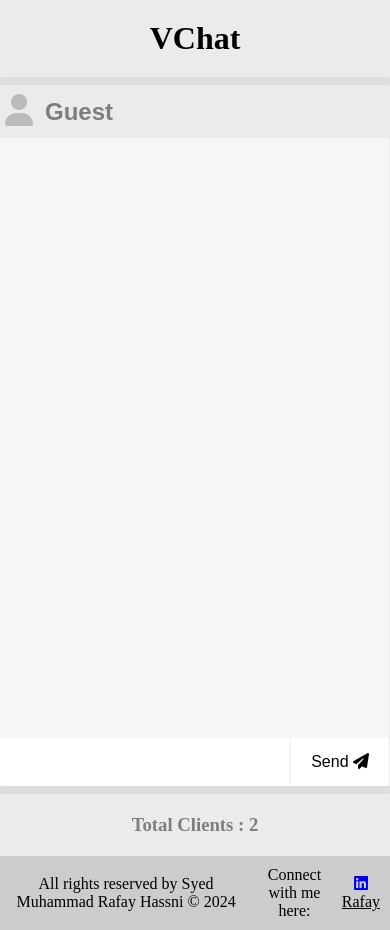
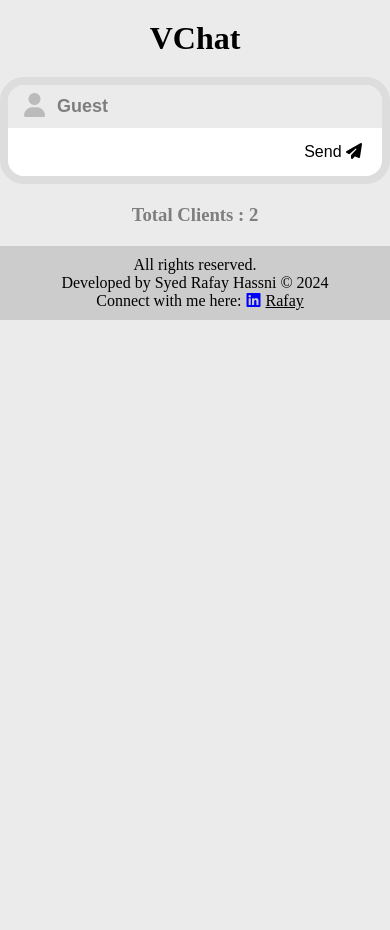
Before and after one commit to rafaysyed1/Let-s-Chat, a website: page public/index.html in a window 390 px wide. After the commit the page ends 844 px from the top, so only its background shows below. Drawn offline with nearby package versions, Linux system fonts and the light colour scheme; no server answers.

Commit message:
Make the app responsive

```diff
--- a/public/index.html
+++ b/public/index.html
@@ -32,16 +32,15 @@
     <h3 class="clientsTotal" id="cleintsTotal">Total Clients : 2</h3>
     <footer class="footer">
         <div class="copyright">
-            <p>All rights reserved by Syed Muhammad Rafay Hassni &copy 2024 </p>
+            <p>All rights reserved.</p>
+            <p>Developed by Syed Rafay Hassni &copy 2024</p>
         </div>
         <div class="links">
             <p>Connect with me here:</p>
-
+            <span><i class="fa-brands fa-linkedin"></i><a class="linked_link" href="https://www.linkedin.com/in/syedmuhammadrafayhassni/">Rafay</a></span>
 
         </div>
-        <div class="linkedin">
-            <span><i class="fa-brands fa-linkedin"></i><a class="linked_link" href="https://www.linkedin.com/in/syedmuhammadrafayhassni/">Rafay</a></span>
-        </div>
+
 
     </footer>
 
--- a/public/style.css
+++ b/public/style.css
@@ -1,16 +1,16 @@
-*{
+* {
     margin: 0;
     padding: 0;
     box-sizing: border-box;
     scroll-behavior: smooth;
+}
 
-}
-a{
+a {
     color: black;
     text-decoration: underline;
 }
 
-body{
+body {
     display: flex;
     flex-direction: column;
     justify-content: center;
@@ -18,92 +18,100 @@ body{
     background-color: #ebebeb;
 }
 
-.title{
+.title {
     margin: 20px 0;
 }
-.main{
+
+.main {
     border: 8px solid #dddddd;
     border-radius: 24px;
     overflow: hidden;
+    width: 100%; /* Occupy full width */
+    max-width: 600px; /* Limit maximum width for better readability on larger screens */
 }
 
-.name{
-    display:  flex;
+.name {
+    display: flex;
     font-size: 32px;
     font-weight: 700;
     padding: 8px 16px;
-    color : #7e7e7e;
+    color: #7e7e7e;
     background-color: #ebebeb;
 }
 
 .name > span {
-    color : #bbb;
-
+    color: #bbb;
 }
 
-.nameInput{
+.nameInput {
     font-size: 24px;
     font-weight: 700;
-    color : #7e7e7e;
+    color: #7e7e7e;
     flex-grow: 1;
     border: none;
-    margin:0px 12px;
+    margin: 0px 12px;
     outline: none;
     background-color: #ebebeb;
 }
 
-.messageContainer{
+.messageContainer {
     display: flex;
-    flex-direction:column ;
+    flex-direction: column;
     background-color: #f6f6f6;
-    width: 400px;
-    height: 600px;
-    overflow-y: scroll;
+    width: 100%;
+    max-height: 400px;
+    overflow-y: auto; /* Enable scrolling if content exceeds max height */
     overflow-x: hidden;
 }
-.messageLeft ,.messageRight {
+
+.messageLeft,
+.messageRight {
     list-style: none;
     padding: 8px 12px;
     margin: 12px;
-    max-width: 250px;
+    max-width: 70%; /* Adjust maximum width for better responsiveness */
     font-size: 18px;
     word-wrap: break-word;
 }
+
 .messageLeft {
     border-radius: 20px 20px 20px 0px;
     align-self: flex-start;
     background-color: #fff;
     box-shadow: -2px 2px #dcdcdc;
+}
 
-}
 .messageRight {
     border-radius: 20px 20px 0px 20px;
     align-self: flex-end;
     background-color: green;
     color: #f6f6f6;
     box-shadow: -2px 2px #dcdcdc;
+}
 
-}
-.messageLeft > p > span ,.messageRight > p > span{
+.messageLeft > p > span,
+.messageRight > p > span {
     display: block;
     font-style: italic;
     font-size: 12px;
     margin-top: 4px;
 }
-.messageFeedback{
+
+.messageFeedback {
     font-style: italic;
     font-size: 14px;
     padding: 0px 16px 16px 16px;
     color: #2d2d2d;
     text-align: center;
 }
+
 .messageForm {
     display: flex;
     justify-content: space-between;
-    width: 400px;
+    width: 100%; /* Occupy full width */
+}
 
-}
-.messageInput{
+.messageInput {
     flex-grow: 1;
     height: 48px;
     font-size: 16px;
@@ -112,6 +120,7 @@ body{
     padding: 0 12px;
     background-color: #fff;
 }
+
 .sendButton {
     height: 48px;
     font-size: 16px;
@@ -121,18 +130,15 @@ body{
     background-color: #fff;
     cursor: pointer;
 }
-.vDivider{
-    height: 48px;
-    width: 2px;
-    background-color: #f6f6f6;
-}
-.clientsTotal{
+
+.clientsTotal {
     margin: 20px 0;
     color: #7e7e7e;
+}
 
-}
-.footer{
+.footer {
     display: flex;
+    flex-direction: column;
     justify-content: center;
     align-items: center;
     width: 100%;
@@ -141,15 +147,43 @@ body{
     text-align: center;
     background-color: rgba(17, 14, 14, 0.136);
 }
-.links{
-    padding-left: 10px;
+.copyright {
+    display: flex;
+    flex-direction: column;
 }
 
-.linkedin .fa-linkedin,
-.linkedin .linked_link {
+.links {
+    padding-left: 10px;
+    display: flex;
+    justify-content: space-between;
+}
+
+.links .fa-linkedin,
+.links .linked_link {
     padding-left: 5px;
 }
 
-.linkedin .fa-linkedin{
+.links .fa-linkedin {
     color: blue;
 }
+
+/* Media Queries for responsiveness */
+@media screen and (max-width: 768px) {
+    .name {
+        font-size: 24px; /* Decrease font size for smaller screens */
+    }
+    .footer{
+     display: flex;
+     flex-direction: column;
+
+    }
+
+    .nameInput {
+        font-size: 18px; /* Decrease font size for smaller screens */
+    }
+
+    .messageLeft,
+    .messageRight {
+        max-width: 90%; /* Adjust maximum width for smaller screens */
+    }
+}
```
